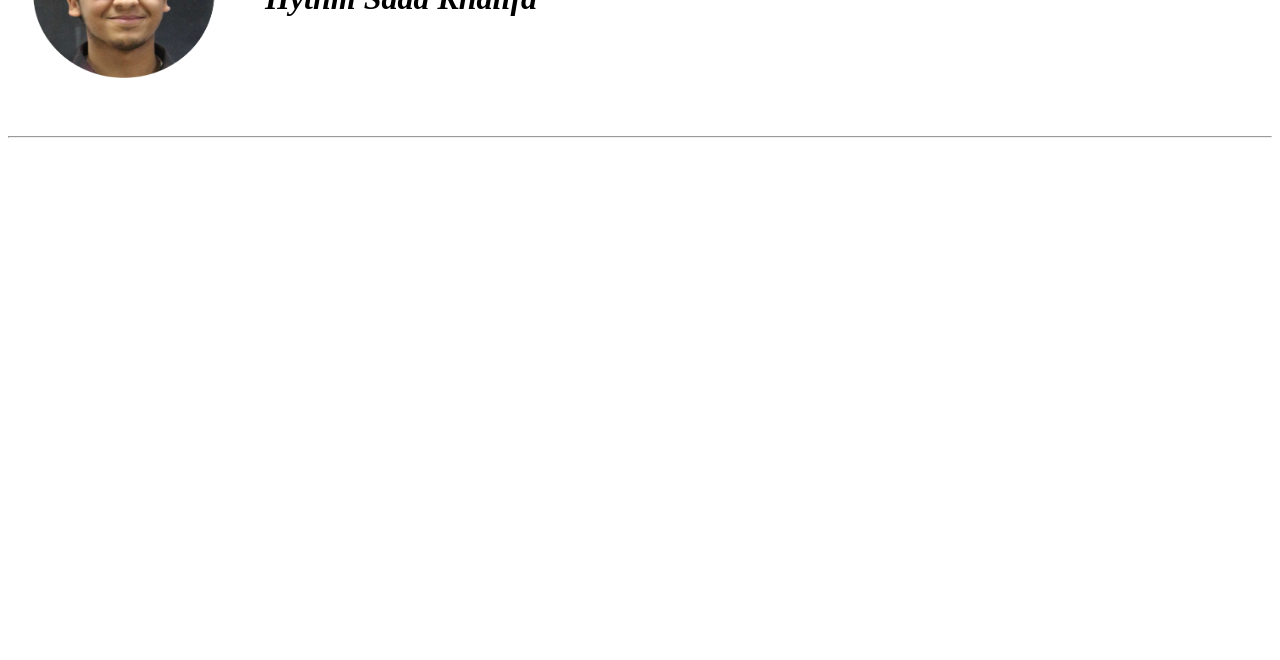
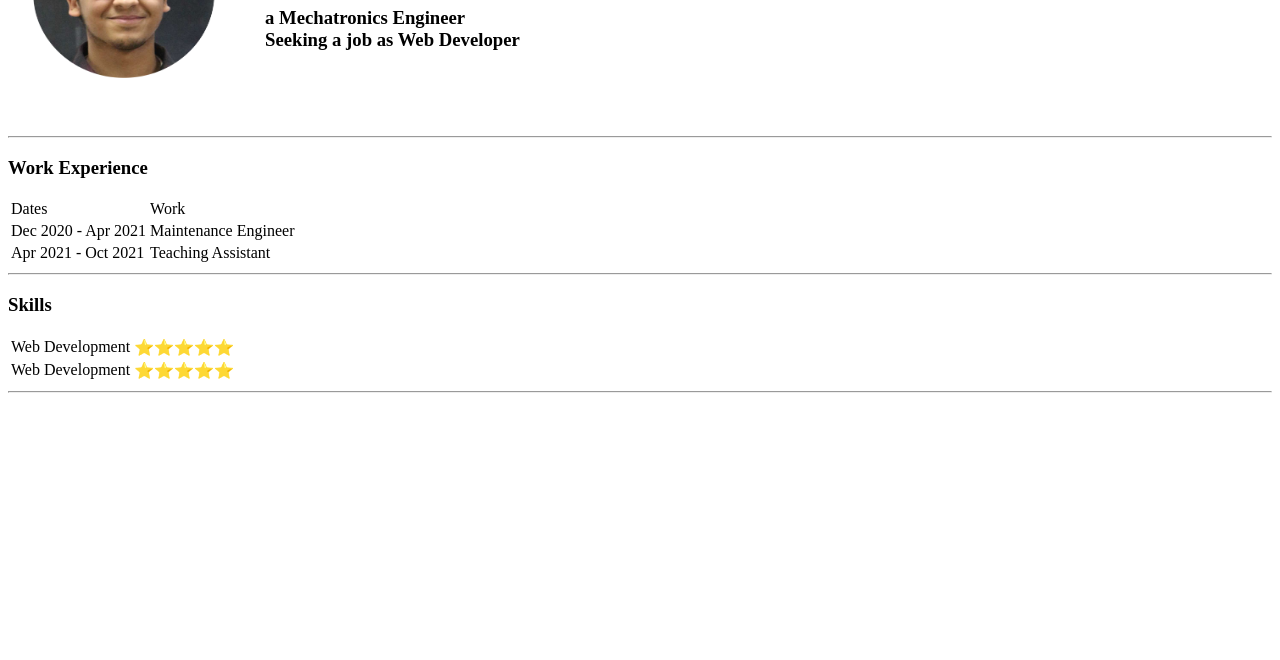
Before and after one commit to hythmsakh96/Web-Dev-CV, a plain HTML site: page index.html in a window 1280 px wide. Shown: the part 140-800 px from the top of the page. Drawn offline with Linux system fonts and the light colour scheme.

Commit message:
Update 1.1

```diff
--- a/index.html
+++ b/index.html
@@ -9,11 +9,38 @@
     <table>
         <tr>
             <td><img src="Sources/0012.png" width="250" height="250" /></td>
-        <td><h1><i>Hythm Saad Khalifa</i></h1></td>
+        <td><h1>Hythm Saad Khalifa</h1>
+            <h3>a Mechatronics Engineer<br />Seeking a job as Web Developer</h3></td>
         </tr>
     </table>
-
-
+    <hr />
+    <h3><strong>Work Experience</strong></h3>
+    <table>
+        <thead>
+            <strong><td>Dates</td></strong>
+        <strong><td>Work</td></strong>
+        </thead>
+        <tr>
+            <td>Dec 2020 - Apr 2021</td>
+            <td>Maintenance Engineer</td>
+        </tr>
+        <tr>
+            <td>Apr 2021 - Oct 2021</td>
+            <td>Teaching Assistant</td>
+        </tr>
+    </table>
+    <hr />
+    <h3>Skills</h3>
+    <table>
+        <tr>
+            <td>Web Development</td>
+            <td>⭐⭐⭐⭐⭐</td>
+        </tr>
+        <tr>
+            <td>Web Development</td>
+            <td>⭐⭐⭐⭐⭐</td>
+        </tr>
+    </table>
     <hr />
 </body>
 </html>
```
